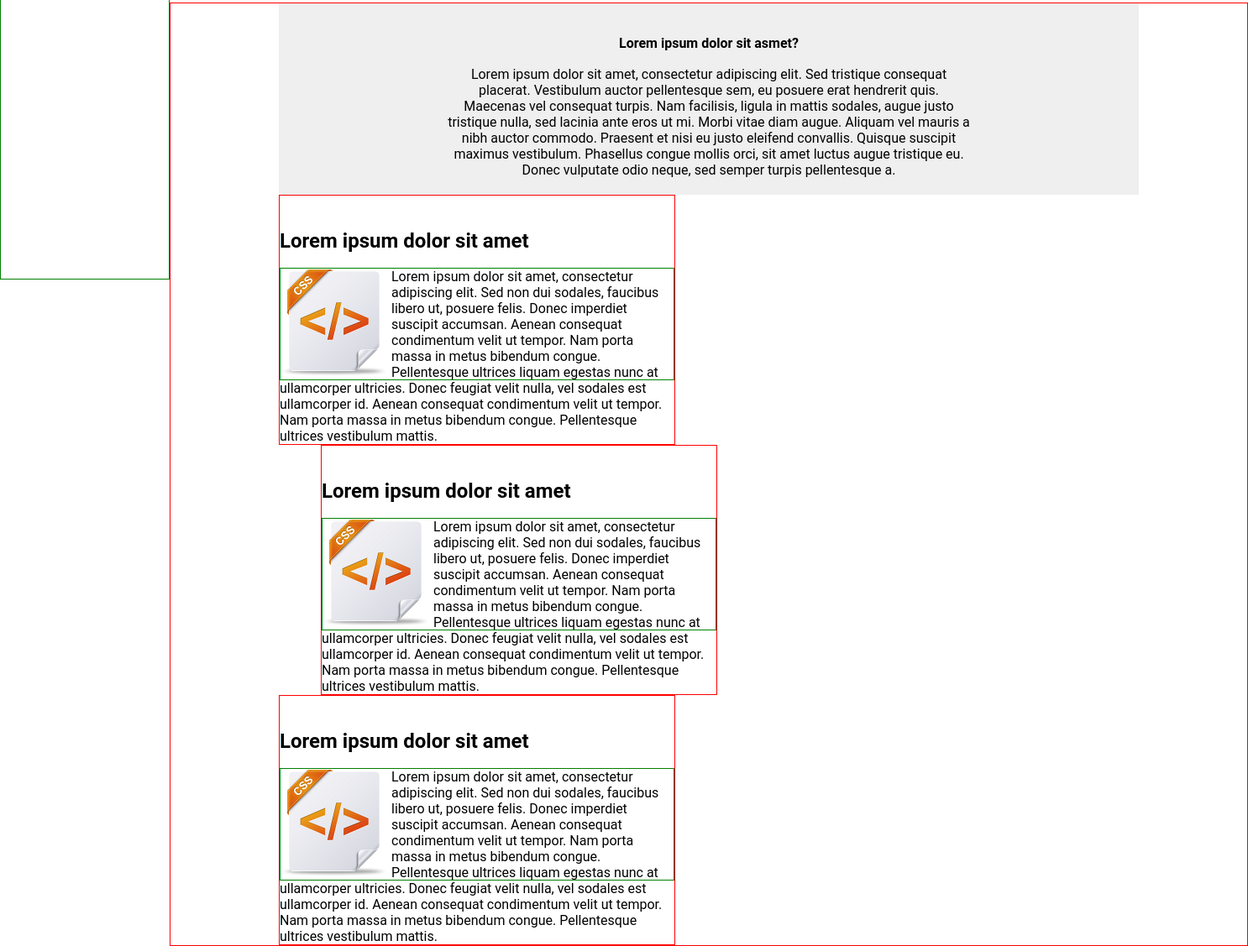
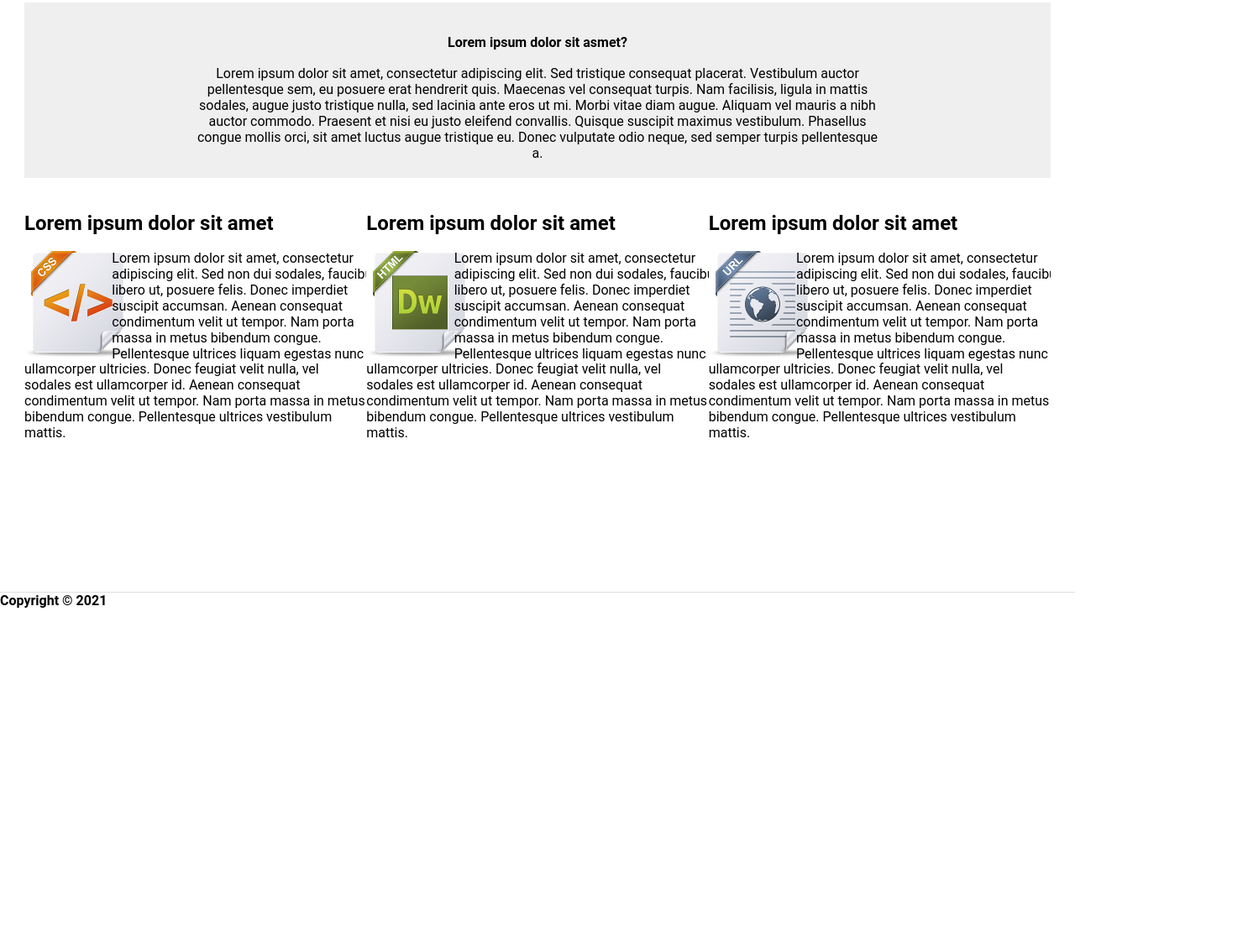
Before and after one commit to Hieupham2801/New-folder, a plain HTML site: page index.html in a window 1280 px wide. Shown: the part 169-1296 px from the top of the page at 84% size, 1486 px wide, since content can reach past the window. After the commit the page ends 954 px from the top, so only its background shows below. Drawn offline with Linux system fonts and the light colour scheme.

Commit message:
my project

```diff
--- a/index.html
+++ b/index.html
@@ -52,7 +52,7 @@
             <div class="body body__center">
               <h3 class="body__heading">Lorem ipsum dolor sit amet</h3>
               <div class="body__content">
-                <img src="./img/css-icon 1.png" class="body__img" alt="" />
+                <img src="./img/css-icon2.png" class="body__img" alt="" />
                 <p class="body_para">
                   Lorem ipsum dolor sit amet, consectetur adipiscing elit. Sed
                   non dui sodales, faucibus libero ut, posuere felis. Donec
@@ -71,7 +71,7 @@
             <div class="body">
               <h3 class="body__heading">Lorem ipsum dolor sit amet</h3>
               <div class="body__content">
-                <img src="./img/css-icon 1.png" class="body__img" alt="" />
+                <img src="./img/css-icon3.png" class="body__img" alt="" />
                 <p class="body_para">
                   Lorem ipsum dolor sit amet, consectetur adipiscing elit. Sed
                   non dui sodales, faucibus libero ut, posuere felis. Donec
@@ -90,7 +90,9 @@
             <div class="clear"></div>
           </div>
         </div>
-        <footer></footer>
+        <footer class="footer">
+          <h4 class="copy-right">Copyright © 2021</h4>
+        </footer>
       </div>
     </div>
   </body>
--- a/style.css
+++ b/style.css
@@ -4,6 +4,7 @@
     font-family: 'Roboto';
     font-size  : 16px;
     line-height: 19px;
+    overflow-x : hidden;
 }
 
 .container {
@@ -12,16 +13,13 @@
 }
 
 .container-right {
-    width  : 80%;
+    width  : 100%;
     display: inline-block;
 
 
 }
 
 .container-left {
-    width  : 20%;
-    width  : 200px;
-    border : 1px solid green;
     height : 500px;
     display: inline-block;
 }
@@ -40,10 +38,8 @@ img.header__image {
 }
 
 .center {
-    width   : 100%;
-    border  : 1px solid red;
-    padding : 0 129px;
-    overflow: hidden;
+
+    padding: 0 29px;
 
 }
 
@@ -64,23 +60,26 @@ img.header__image {
 }
 
 .body {
-    display: inline-block;
-    width  : 33.333333%;
-    width  : 470px;
 
-    row-gap   : 10px;
-    column-gap: 50px;
+    width: 33.333333%;
+    width: 470px;
 
-    border: 1px solid red;
-}
 
-.body__center {
-    margin: 0 50px;
+
 }
 
 .body__content {
     position: relative;
-    border  : 1px solid green;
+    overflow: hidden;
+
+}
+
+.body__container {
+    display: flex;
+
+    flex-direction: row;
+
+
 }
 
 .body__heading {
@@ -102,7 +101,7 @@ img.header__image {
     position    : absolute;
     padding-left: 16px;
     top         : 0;
-    right       : 10px;
+    right       : -23px;
     width       : 326px;
     height      : 134px;
     font-weight : 400;
@@ -113,3 +112,10 @@ img.header__image {
 .clear {
     clear: both;
 }
+
+.footer {
+    border-top : 1px solid #DEDEDE;
+    height     : 79px;
+    line-height: 79px;
+    margin-top : 180px;
+}
```
